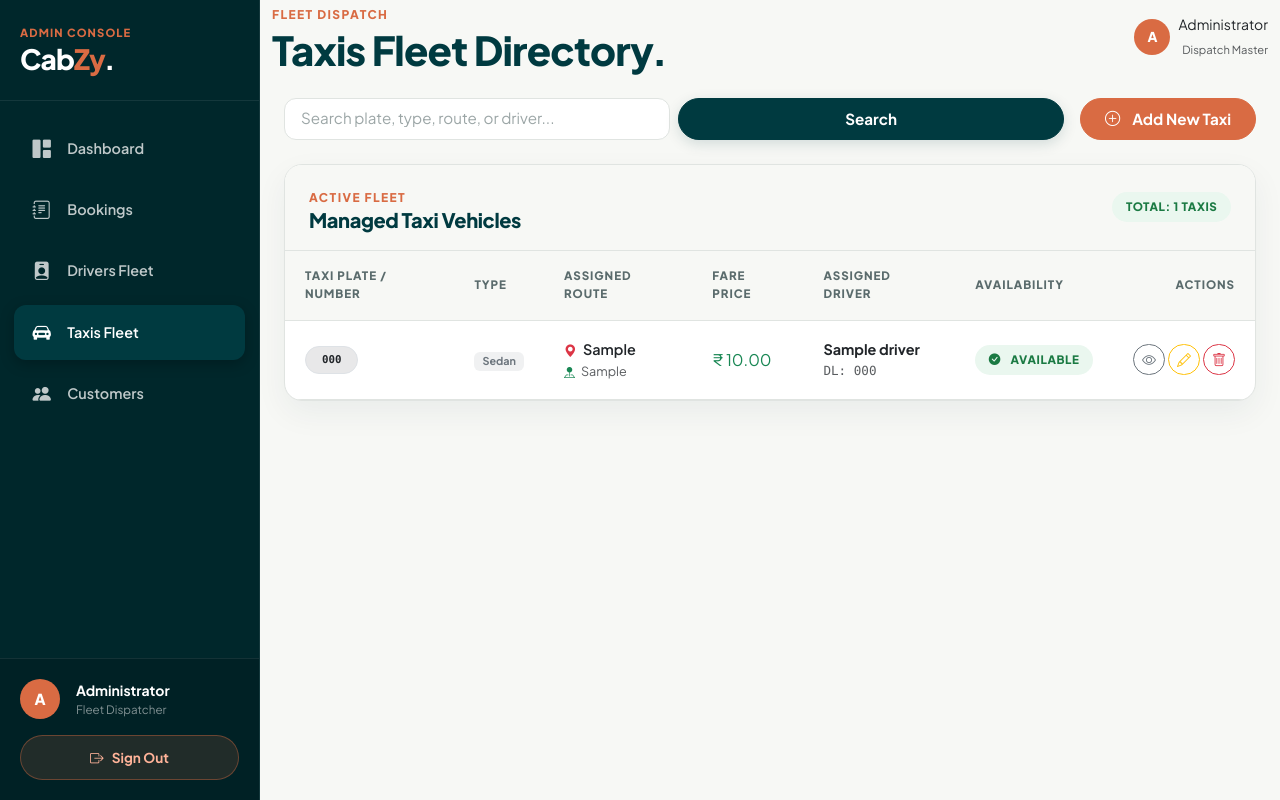
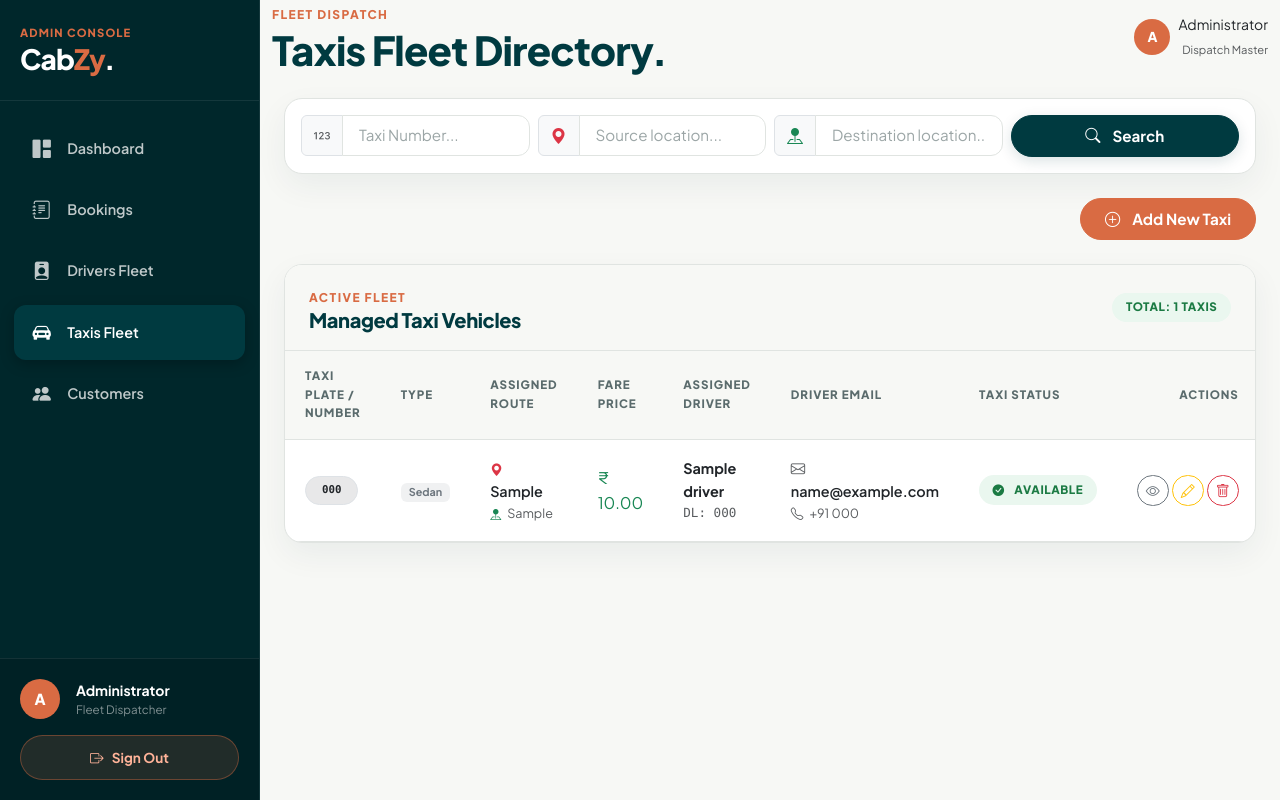
Before and after one commit to Rahuldev007-ai/taxi-booking-system, a Django app: page /taxis/ in a window 1280 px wide. Run offline with Django 5.2, Linux system fonts and the light colour scheme; tables that the repository leaves empty hold one stand-in row (values such as "Sample post"); some web fonts are replaced.

Commit message:
Task 43 :Show driver email and taxi status in list view and Implement search by taxi number or source/destination.

```diff
--- a/admin_users/views.py
+++ b/admin_users/views.py
@@ -347,22 +347,38 @@ def admin_edit_driver(request, driver_id):
 
 def admin_taxis(request):
     taxis = Taxi.objects.select_related('driver').all().order_by('-created_at')
-    q = request.GET.get('q')
-    total_count = taxis.count()
+
+    q = request.GET.get('q', '').strip()
+    taxi_number = request.GET.get('taxi_number', '').strip()
+    source = request.GET.get('source', '').strip()
+    destination = request.GET.get('destination', '').strip()
 
     if q:
         taxis = taxis.filter(
             Q(number__icontains=q) |
-            Q(type__icontains=q) |
             Q(source__icontains=q) |
             Q(destination__icontains=q) |
-            Q(driver__name__icontains=q)
+            Q(type__icontains=q) |
+            Q(driver__name__icontains=q) |
+            Q(driver__email__icontains=q)
         )
-        total_count = taxis.count()
+    if taxi_number:
+        taxis = taxis.filter(number__icontains=taxi_number)
+    if source:
+        taxis = taxis.filter(source__icontains=source)
+    if destination:
+        taxis = taxis.filter(destination__icontains=destination)
+
+    is_filtered = bool(q or taxi_number or source or destination)
+    total_count = taxis.count()
 
     context = {
         "taxis": taxis,
         "search_query": q,
+        "taxi_number": taxi_number,
+        "source": source,
+        "destination": destination,
+        "is_filtered": is_filtered,
         "total": total_count,
         "admin_full_name": request.session.get('admin_full_name', 'Administrator'),
     }
--- a/templates/admin_pages/taxis.html
+++ b/templates/admin_pages/taxis.html
@@ -44,15 +44,38 @@
                 {% endfor %}
             {% endif %}
 
-            <div class="d-flex flex-column flex-md-row align-items-md-center justify-content-between gap-3 mb-4">
-                <form method="get" action="{% url 'admin_taxis' %}" class="d-flex gap-2 flex-grow-1 max-w-md">
-                    <input type="text" name="q" value="{{ search_query|default:'' }}" class="nest-input form-control py-2 px-3" placeholder="Search plate, type, route, or driver..." />
-                    <button type="submit" class="btn-nest-primary py-2 px-3">Search</button>
-                    {% if search_query %}
+            <div class="dashboard-card p-3 mb-4">
+                <form method="get" action="{% url 'admin_taxis' %}" class="row g-2 align-items-center">
+                    <div class="col-12 col-sm-6 col-lg-3">
+                        <div class="input-group">
+                            <span class="input-group-text bg-light text-muted"><i class="bi bi-123"></i></span>
+                            <input type="text" name="taxi_number" value="{{ taxi_number|default:'' }}" class="nest-input form-control py-2" placeholder="Taxi Number..." />
+                        </div>
+                    </div>
+                    <div class="col-12 col-sm-6 col-lg-3">
+                        <div class="input-group">
+                            <span class="input-group-text bg-light text-muted"><i class="bi bi-geo-alt-fill text-danger"></i></span>
+                            <input type="text" name="source" value="{{ source|default:'' }}" class="nest-input form-control py-2" placeholder="Source location..." />
+                        </div>
+                    </div>
+                    <div class="col-12 col-sm-6 col-lg-3">
+                        <div class="input-group">
+                            <span class="input-group-text bg-light text-muted"><i class="bi bi-pin-map-fill text-success"></i></span>
+                            <input type="text" name="destination" value="{{ destination|default:'' }}" class="nest-input form-control py-2" placeholder="Destination location..." />
+                        </div>
+                    </div>
+                    <div class="col-12 col-sm-6 col-lg-3 d-flex gap-2">
+                        <button type="submit" class="btn-nest-primary py-2 px-3 flex-grow-1">
+                            <i class="bi bi-search me-1"></i> Search
+                        </button>
+                        {% if is_filtered %}
                             <a href="{% url 'admin_taxis' %}" class="btn-nest-outline py-2 px-3">Clear</a>
                         {% endif %}
+                    </div>
                 </form>
+            </div>
 
+            <div class="d-flex justify-content-end mb-4">
                 <a href="{% url 'admin_create_taxi' %}" class="btn-nest-accent py-2 px-4">
                     <i class="bi bi-plus-circle me-1"></i> Add New Taxi
                 </a>
@@ -77,7 +100,8 @@
                                     <th>Assigned Route</th>
                                     <th>Fare Price</th>
                                     <th>Assigned Driver</th>
-                                    <th>Availability</th>
+                                    <th>Driver Email</th>
+                                    <th>Taxi Status</th>
                                     <th class="text-end">Actions</th>
                                 </tr>
                             </thead>
@@ -120,6 +144,14 @@
                                             </div>
                                         </td>
                                         <td>
+                                            <div class="fw-semibold text-dark">
+                                                <i class="bi bi-envelope text-muted me-1"></i> {{ taxi.driver.email }}
+                                            </div>
+                                            <div class="text-muted small">
+                                                <i class="bi bi-telephone text-muted me-1"></i> +91 {{ taxi.driver.mobile }}
+                                            </div>
+                                        </td>
+                                        <td>
                                             {% if taxi.availability %}
                                                 <span class="nest-badge nest-badge-completed">
                                                     <i class="bi bi-check-circle-fill me-1"></i> Available
@@ -146,13 +178,20 @@
                                     </tr>
                                 {% empty %}
                                     <tr>
-                                        <td colspan="7" class="text-center py-5 text-muted">
+                                        <td colspan="8" class="text-center py-5 text-muted">
                                             <i class="bi bi-car-front fs-1 d-block text-muted mb-2"></i>
-                                            <h4 class="fs-5 fw-bold text-dark">No taxis added yet.</h4>
+                                            <h4 class="fs-5 fw-bold text-dark">No taxis found.</h4>
+                                            {% if is_filtered %}
+                                                <p class="small text-muted mb-3">No taxi matches the given search criteria.</p>
+                                                <a href="{% url 'admin_taxis' %}" class="btn-nest-outline py-2 px-3 d-inline-block">
+                                                    Clear Filters
+                                                </a>
+                                            {% else %}
                                                 <p class="small text-muted mb-3">Click below to manually register the first taxi vehicle and pair it with a driver.</p>
                                                 <a href="{% url 'admin_create_taxi' %}" class="btn-nest-accent py-2 px-4 d-inline-block">
                                                     + Add New Taxi
                                                 </a>
+                                            {% endif %}
                                         </td>
                                     </tr>
                                 {% endfor %}
```
Also changed, not shown: admin_users/admin.py (+16 -4 lines). Lines whose indentation alone changed are shown as unchanged.
